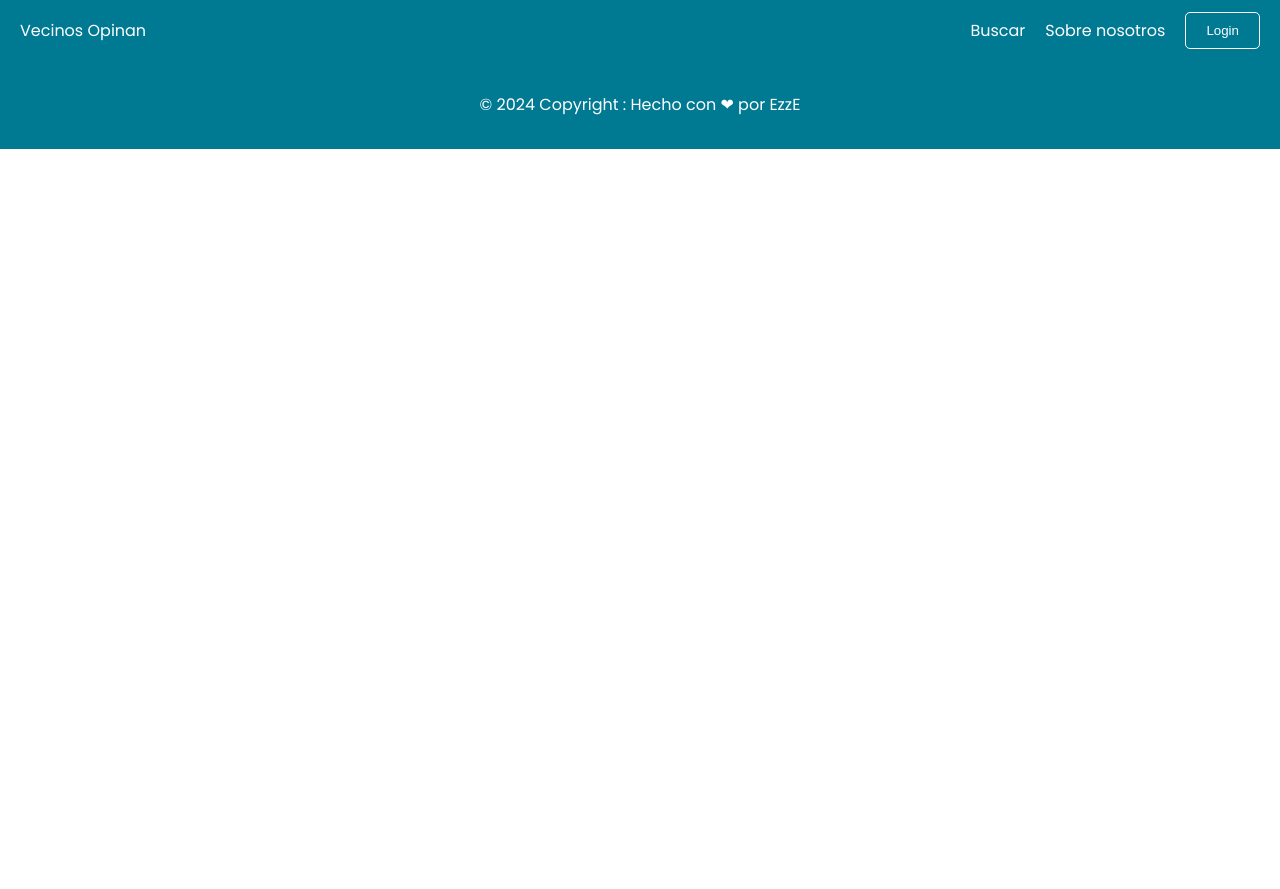
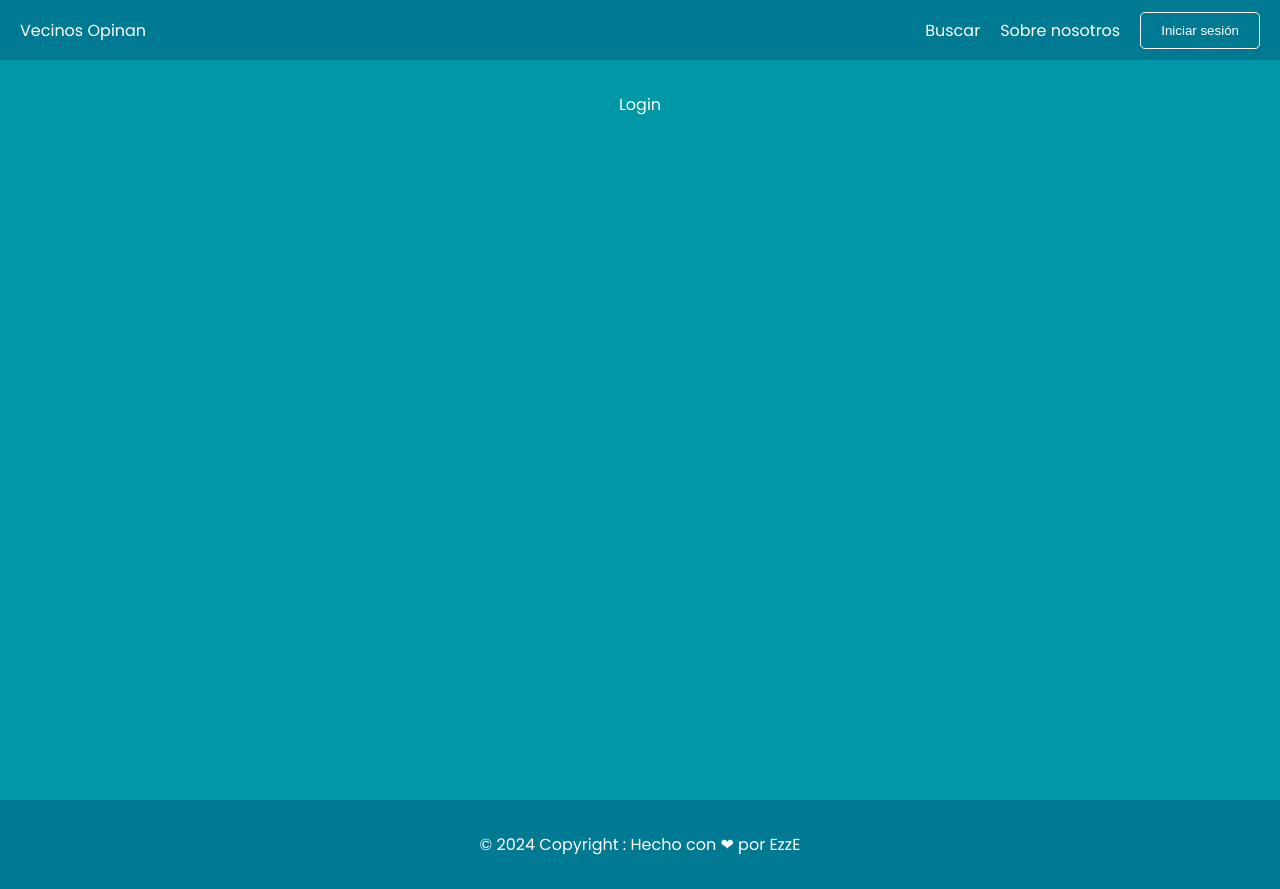
Before and after one commit to ezeabregu/vecinosopinan, a React (Create React App) app: page /login in a window 1280 px wide. Before the commit the page ends 800 px from the top, so only its background shows below. Built offline with nearby package versions, Linux system fonts and the light colour scheme.

Commit message:
some changes

```diff
--- a/src/App.js
+++ b/src/App.js
@@ -4,6 +4,8 @@ import Navbar from "./components/navbar/Navbar";
 import { Routes, Route } from "react-router-dom";
 import Home from "./pages/Home/Home";
 import Footer from "./components/footer/Footer";
+import Login from "./pages/Login/Login";
+import Error404 from "./pages/404/Error404";
 
 function App() {
   return (
@@ -11,6 +13,8 @@ function App() {
       <Navbar />
       <Routes>
         <Route path="/" element={<Home />}></Route>
+        <Route path="/login" element={<Login />}></Route>
+        <Route path="*" element={<Error404 />} />
       </Routes>
       <Footer />
     </div>
--- a/src/components/navbar/Navbar.jsx
+++ b/src/components/navbar/Navbar.jsx
@@ -1,16 +1,20 @@
 import React from "react";
 import { ContainerNavbar, NavbarSection } from "./navbarStyles";
+import { useNavigate } from "react-router-dom";
 
 const Navbar = () => {
+  const navigate = useNavigate();
+
   return (
     <ContainerNavbar>
       <NavbarSection>
-        Vecinos Opinan
+        <p onClick={() => navigate("/")}>Vecinos Opinan</p>
+
         <ul>
-          <li>Buscar</li>
-          <li>Sobre nosotros</li>
+          <li onClick={() => navigate("/map")}>Buscar</li>
+          <li onClick={() => navigate("/about")}>Sobre nosotros</li>
           <li>
-            <button>Login</button>
+            <button onClick={() => navigate("/login")}>Iniciar sesión</button>
           </li>
         </ul>
       </NavbarSection>
--- a/src/components/navbar/navbarStyles.js
+++ b/src/components/navbar/navbarStyles.js
@@ -18,6 +18,11 @@ export const NavbarSection = styled.div`
   flex-direction: row;
   justify-content: space-between;
   align-items: center;
+
+  p {
+    cursor: pointer;
+  }
+
   ul {
     display: flex;
     flex-direction: row;
--- /dev/null
+++ b/src/pages/404/Error404.jsx
@@ -0,0 +1,8 @@
+import React from "react";
+import { ContainerError } from "./Error404styles";
+
+const Error404 = () => {
+  return <ContainerError>404 PAGE NOT FOUND</ContainerError>;
+};
+
+export default Error404;
--- /dev/null
+++ b/src/pages/404/Error404styles.js
@@ -0,0 +1,12 @@
+import styled from "styled-components";
+
+export const ContainerError = styled.div`
+  width: 100vw;
+  height: calc(100vh - 60px);
+  padding: 2rem;
+  background-color: var(--fondo);
+  color: var(--blanco);
+  display: flex;
+  justify-content: center;
+  align-items: center;
+`;
--- a/src/pages/Home/homeStyles.js
+++ b/src/pages/Home/homeStyles.js
@@ -2,6 +2,7 @@ import styled from "styled-components";
 
 export const ContainerHome = styled.div`
   width: 100vw;
+  height: calc(100vh - 60px);
   padding: 5rem;
   display: flex;
   justify-content: center;
--- /dev/null
+++ b/src/pages/Login/Login.jsx
@@ -0,0 +1,8 @@
+import React from "react";
+import { ContainerLogin } from "./loginStyles";
+
+const Login = () => {
+  return <ContainerLogin>Login</ContainerLogin>;
+};
+
+export default Login;
--- /dev/null
+++ b/src/pages/Login/loginStyles.js
@@ -0,0 +1,9 @@
+import styled from "styled-components";
+
+export const ContainerLogin = styled.div`
+  width: 100vw;
+  height: calc(100vh - 60px);
+  padding: 2rem;
+  background-color: var(--fondo);
+  color: var(--blanco);
+`;
```
